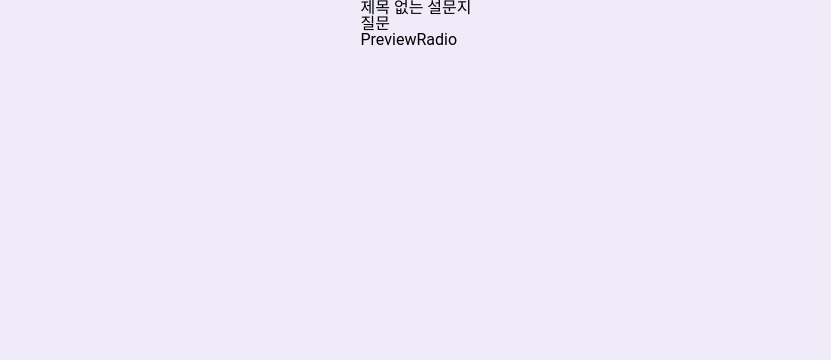
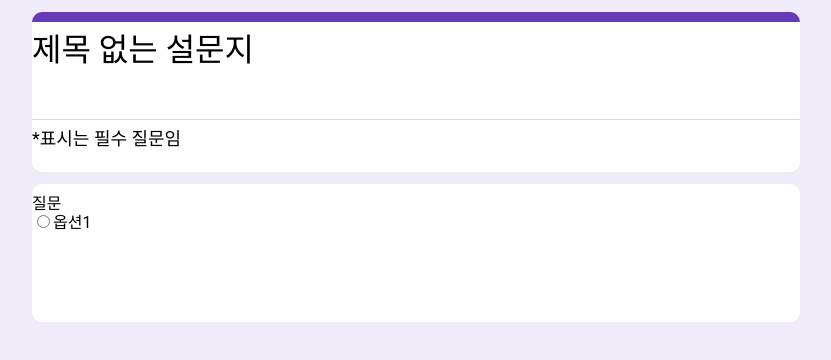
Before and after one commit to eeeyooon/google-form, a React (Create React App) app: page /preview in a window 1280 px wide. Shown: the top 360 px of the page, without its empty margins (224-1055 px from the left). Built offline with nearby package versions, Linux system fonts and the light colour scheme.

Commit message:
style: Question Type별로 다르게 스타일 적용

```diff
--- a/src/components/PreviewCard/index.tsx
+++ b/src/components/PreviewCard/index.tsx
@@ -39,5 +39,12 @@ export default function PreviewCard({ cardId }: PreviewCardProps) {
 	);
 }
 
-const PreviewCardWrapper = styled.div``;
+const PreviewCardWrapper = styled.div`
+	width: 768px;
+	min-height: 138px;
+	border-radius: 10px;
+	margin-top: 12px;
+	background-color: ${({ theme }) => theme.color.white};
+	padding-top: 12px;
+`;
 const CardTitle = styled.div``;
--- a/src/components/PreviewCheckbox/index.tsx
+++ b/src/components/PreviewCheckbox/index.tsx
@@ -1,5 +1,14 @@
 import { PreviewOptionProps } from '../../types/options';
 
 export default function PreviewCheckbox({ options, isRequired }: PreviewOptionProps) {
-	return <div>PreviewCheckbox</div>;
+	return (
+		<>
+			{options.map((option) => (
+				<div key={option.id}>
+					<input type="checkbox" id={`checkbox-${option.id}`} value={option.text} />
+					<label htmlFor={`checkbox-${option.id}`}>{option.text}</label>
+				</div>
+			))}
+		</>
+	);
 }
--- a/src/components/PreviewDnd/index.tsx
+++ b/src/components/PreviewDnd/index.tsx
@@ -1,5 +1,21 @@
+import { MenuItem, Select, SelectChangeEvent } from '@mui/material';
 import { PreviewOptionProps } from '../../types/options';
+import { useState } from 'react';
 
 export default function PreviewDnd({ options, isRequired }: PreviewOptionProps) {
-	return <div>PreviewDnd</div>;
+	const [selectedValue, setSelectedValue] = useState('');
+
+	const handleChange = (event: SelectChangeEvent) => {
+		setSelectedValue(event.target.value);
+	};
+
+	return (
+		<Select value={selectedValue} onChange={handleChange} displayEmpty>
+			{options.map((option) => (
+				<MenuItem key={option.id} value={option.text}>
+					{option.text}
+				</MenuItem>
+			))}
+		</Select>
+	);
 }
--- a/src/components/PreviewInputText/index.tsx
+++ b/src/components/PreviewInputText/index.tsx
@@ -3,5 +3,5 @@ type InputTextProps = {
 };
 
 export default function PreviewInputText({ isRequired }: InputTextProps) {
-	return <input type="text" />;
+	return <input type="text" name="previewInputText" />;
 }
--- a/src/components/PreviewRadio/index.tsx
+++ b/src/components/PreviewRadio/index.tsx
@@ -1,5 +1,14 @@
 import { PreviewOptionProps } from '../../types/options';
 
 export default function PreviewRadio({ options, isRequired }: PreviewOptionProps) {
-	return <div>PreviewRadio</div>;
+	return (
+		<>
+			{options.map((option) => (
+				<div key={option.id}>
+					<input type="radio" id={`radio-${option.id}`} value={option.text} name="radio-group" />
+					<label htmlFor={`radio-${option.id}`}>{option.text}</label>
+				</div>
+			))}
+		</>
+	);
 }
--- a/src/pages/Preview/index.tsx
+++ b/src/pages/Preview/index.tsx
@@ -2,6 +2,7 @@ import { useDispatch, useSelector } from 'react-redux';
 import styled from 'styled-components';
 import { RootState } from '../../store';
 import PreviewCard from '../../components/PreviewCard';
+import { TitleSectionWrapper } from '../../components/TitleSection/styles';
 
 export default function Preview() {
 	const cards = useSelector((state: RootState) => state.form.cards);
@@ -10,13 +11,55 @@ export default function Preview() {
 
 	return (
 		<PreviewWrapper>
-			<h1>{formTitle}</h1>
-			<p>{formDesc}</p>
-			{cards.map((cardId) => (
-				<PreviewCard key={cardId} cardId={cardId} />
-			))}
+			<FormTitleSection>
+				<FormTitle>{formTitle}</FormTitle>
+				<FormDesc>{formDesc}</FormDesc>
+				<FormInfo>*표시는 필수 질문임</FormInfo>
+			</FormTitleSection>
+			<form name="previewForm" id="previewForm">
+				{cards.map((cardId) => (
+					<PreviewCard key={cardId} cardId={cardId} />
+				))}
+			</form>
 		</PreviewWrapper>
 	);
 }
 
-const PreviewWrapper = styled.div``;
+const PreviewWrapper = styled.div`
+	background-color: ${({ theme }) => theme.color.background};
+	height: 100vh;
+	width: 100%;
+`;
+
+const FormTitleSection = styled.div`
+	width: 768px;
+	height: 160px;
+	border-radius: 10px;
+	background-color: ${({ theme }) => theme.color.white};
+	margin-top: 12px;
+	border-top: 10px solid ${({ theme }) => theme.color.primary};
+`;
+
+const FormTitle = styled.h1`
+	height: 65px;
+	font-size: 32px;
+	padding-top: 12px;
+
+	&::placeholder {
+		color: ${({ theme }) => theme.color.black};
+	}
+`;
+
+const FormDesc = styled.div`
+	height: 24px;
+	font-size: 0.875rem;
+	margin-left: 20px;
+	margin-right: 20px;
+	margin-top: 8px;
+`;
+
+const FormInfo = styled.p`
+	border-top: 1px solid ${({ theme }) => theme.color.lightgray};
+	padding-top: 10px;
+	font-size: 18px;
+`;
```
